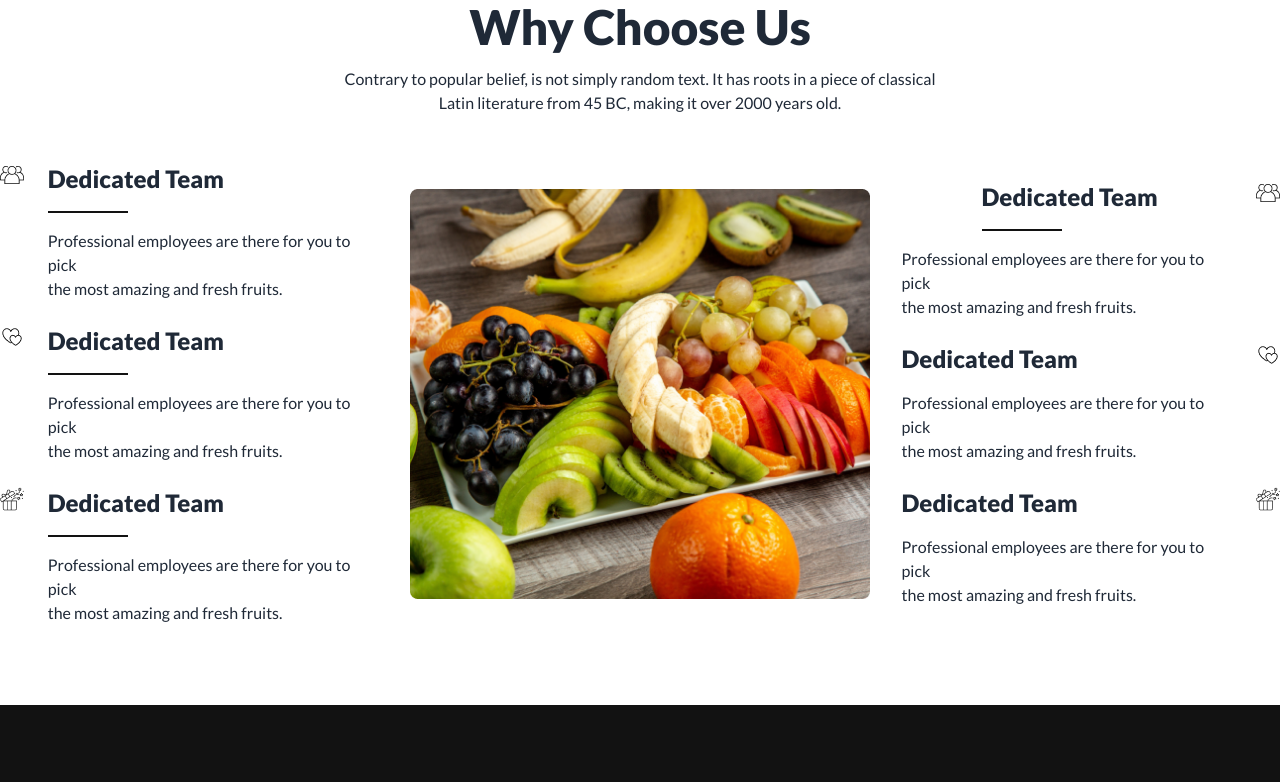
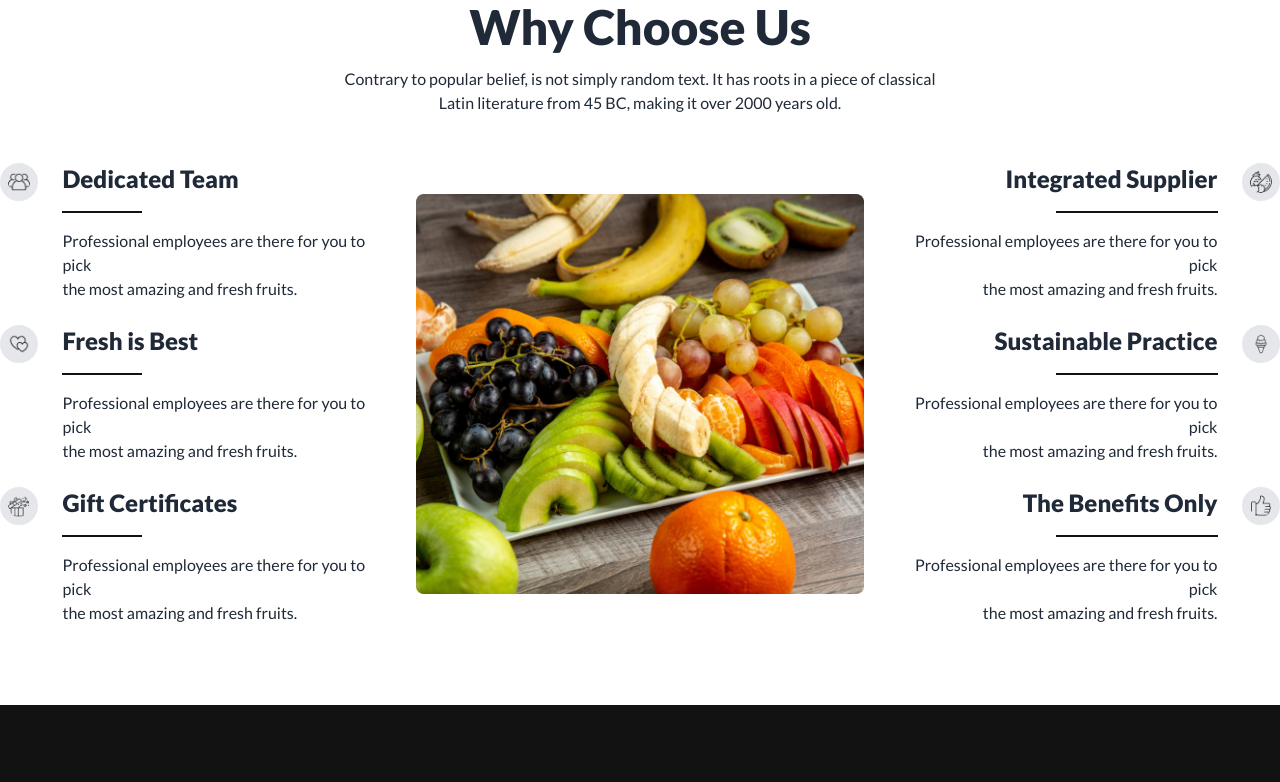
Before and after one commit to ebrahim20254/food-fruit-brust, a plain HTML site: page index.html in a window 1280 px wide. Shown: the part 2626-3408 px from the top of the page. Drawn offline with nearby package versions, Linux system fonts and the light colour scheme.

Commit message:
food fruit brust done

```diff
--- a/index.html
+++ b/index.html
@@ -57,7 +57,7 @@
                 </div>
                 <div class="navbar-end">
                     <form action="">
-                        <div class="relative flex items-center">
+                        <div class="relative hidden md:flex items-center">
                             <i class="fa-solid fa-magnifying-glass absolute ml-40"></i>
                             <input type="text" placeholder="Search here" class="input input-bordered mr-4 rounded-3xl input-accent w-full max-w-xs " />
                         </div>
@@ -100,7 +100,7 @@
             </div>
       </div>
       </section>
-      <section class="relative -mt-20 md:container md:mx-auto flex justify-center  ">
+      <section class="relative -mt-20 md:container md:mx-auto flex justify-center ">
         <div class="hidden md:flex gap-16 p-8 justify-center w-[1196px] border-2 bg-[#FFF]">
           <div>
             <img src="./images/fruit1.png" alt="">
@@ -108,11 +108,11 @@
           </div>
           <div>
             <img src="./images/fruit2.png" alt="">
-            <p>Strawberry</p>
+            <p>Orangey</p>
           </div>
           <div>
             <img src="./images/fruit3.png" alt="">
-            <p>Strawberry</p>
+            <p>Mango</p>
           </div>
           <div>
             <img src="./images/fruit4.png" alt="">
@@ -120,7 +120,7 @@
           </div>
           <div>
             <img src="./images/fruit5.png" alt="">
-            <p>Strawberry</p>
+            <p>Mango</p>
           </div>
         </div>
       </section>
@@ -134,19 +134,20 @@
             </div>
             <div class="flex gap-8  ">
                 <div>
-                    <h2 class="text-5xl font-extrabold">29 :</h2>
-                    <p>Days</p>
+                  <h2 class="text-5xl font-extrabold">29 <i class="fa-solid fa-ellipsis-vertical"></i></h2>
+                  <p>Hours</p>
+
                 </div>
                  <div>
-                    <h2 class="text-5xl font-extrabold">15 :</h2>
+                    <h2 class="text-5xl font-extrabold">15 <i class="fa-solid fa-ellipsis-vertical"></i></h2>
                     <p>Hours</p>
                  </div>
                  <div>
-                    <h2 class="text-5xl font-extrabold">25 :</h2>
+                    <h2 class="text-5xl font-extrabold">25 <i class="fa-solid fa-ellipsis-vertical"></i></h2>
                     <p>Minutes</p>
                  </div>
                 <div>
-                    <h2 class="text-5xl font-extrabold">08 :</h2>
+                    <h2 class="text-5xl font-extrabold">08 <i class="fa-solid fa-ellipsis-vertical"></i></h2>
                 <p>Seconds</p>
                 </div>
             </div>
@@ -381,7 +382,7 @@
         <!------------ Meet the team section -------->
         <section class="mt-16">
           <div>
-            <div class="hero ">
+            <div class="hero  ">
               <div class="">
                 <img src="./images/team.png" alt="">
               </div>
@@ -444,7 +445,7 @@
               <!-- box-1  -->
             <div class="flex gap-6">
               <div>
-                <img src="./images/group 1.png" alt="">
+                <img class="border-8 bg-gray-200 rounded-full" src="./images/group 1.png" alt="">
               </div>
               <div class="space-y-4">
                 <h3 class="text-2xl font-extrabold ">Dedicated Team</h3>
@@ -455,10 +456,10 @@
             <!-- box-2  -->
             <div  class="flex gap-6 mt-6">
               <div>
-                <img src="./images/love 1.png" alt="">
+                <img class="border-8 bg-gray-200 rounded-full" src="./images/love 1.png" alt="">
               </div>
               <div class="space-y-4">
-                <h3 class="text-2xl font-extrabold">Dedicated Team</h3>
+                <h3 class="text-2xl font-extrabold">Fresh is Best</h3>
                 <a class="w-20 border-b-2 border-[#121212] block"></a>
                 <p>Professional employees are there for you to pick <br> the most amazing and fresh fruits.</p>
               </div>
@@ -466,10 +467,10 @@
               <!-- box-3  -->
             <div  class="flex gap-6 mt-6">
               <div>
-                <img src="./images/gift-box 1.png" alt="">
+                <img class="border-8 bg-gray-200 rounded-full" src="./images/gift-box 1.png" alt="">
               </div>
                <div class="space-y-4">
-                <h3 class="text-2xl font-extrabold">Dedicated Team</h3>
+                <h3 class="text-2xl font-extrabold">Gift Certificates</h3>
                 <a class="w-20 border-b-2 border-[#121212] block"></a>
                 <p>Professional employees are there for you to pick <br> the most amazing and fresh fruits.</p>
                </div>
@@ -482,40 +483,40 @@
             </div>
 
             <!-- last box section     -->
-            <div class="order-3">
+            <div class="order-3  ">
                  <!-- box-1  -->
-            <div class="flex gap-6">
-              <div class="space-y-4">
-                <h3 class="text-2xl font-extrabold ml-20">Dedicated Team</h3>
-                <a class="w-20 border-b-2 border-[#121212] ml-20 block"></a>
+                 <div class="flex flex-row-reverse gap-6">
+                  <div>
+                    <img class="border-8 bg-gray-200 rounded-full" src="./images/fruit 1.png" alt="">
+                  </div>
+                  <div class="space-y-4 text-right ">
+                    <h3 class="text-2xl font-extrabold  ">Integrated Supplier</h3>
+                    <a class="w-30 ml-40 border-b-2 border-[#121212] block"></a>
                     <p>Professional employees are there for you to pick <br> the most amazing and fresh fruits.</p>
-              </div>
-              <div >
-                <img src="./images/group 1.png" alt="">
                   </div>
                 </div>
                 <!-- box-2  -->
-            <div  class="flex gap-6 mt-6">
-              <div class="space-y-4">
-                <h3 class="text-2xl font-extrabold">Dedicated Team</h3>
+                <div  class="flex flex-row-reverse gap-6 mt-6">
+                  <div>
+                    <img class="border-8 bg-gray-200 rounded-full" src="./images/ice-cream 1.png" alt="">
+                  </div>
+                  <div class="space-y-4 text-right ">
+                    <h3 class="text-2xl font-extrabold  ">Sustainable Practice</h3>
+                    <a class="w-30 ml-40 border-b-2 border-[#121212] block"></a>
                     <p>Professional employees are there for you to pick <br> the most amazing and fresh fruits.</p>
-              </div>
-              <div>
-                <img src="./images/love 1.png" alt="">
                   </div>
                 </div>
                   <!-- box-3  -->
-            <div  class="flex gap-6 mt-6">
-               <div class="space-y-4">
-                <h3 class="text-2xl font-extrabold">Dedicated Team</h3>
+                <div  class="flex flex-row-reverse gap-6 mt-6">
+                  <di>
+                    <img class="border-8 bg-gray-200 rounded-full" src="./images/like 1.png" alt="">
+                  </di>
+                  <div class="space-y-4 text-right ">
+                    <h3 class="text-2xl font-extrabold  ">The Benefits Only</h3>
+                    <a class="w-30 ml-40 border-b-2 border-[#121212] block"></a>
                     <p>Professional employees are there for you to pick <br> the most amazing and fresh fruits.</p>
                   </div>
-               <div>
-                <img src="./images/gift-box 1.png" alt="">
                 </div>
-            </div>
-           </div>
-            <!-- box end  -->
             </div>
         </section>
     </main>
```
Also changed, not shown: images/Frame.png (added). Lines whose indentation alone changed are shown as unchanged.
